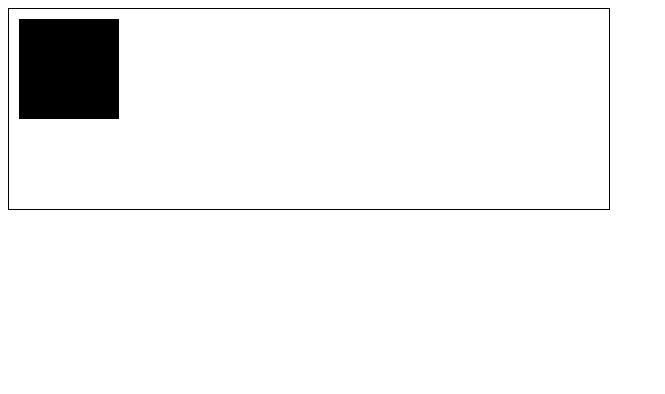
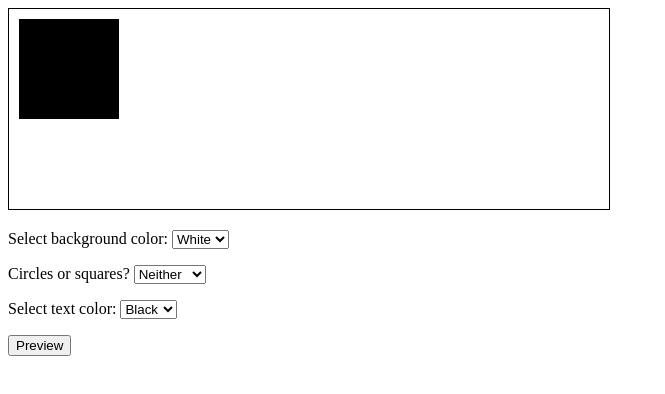
Before and after one commit to marcelobesch/HF-HTML5-programming, a plain HTML site: page Testes e exercicios/08 - Canvas/canvas.html in a window 1280 px wide. Shown: the whole page, without its empty margins (0-665 px from the left). Drawn offline with Linux system fonts and the light colour scheme.

Commit message:
Prosseguindo com o canvas
fiz os formulários no html

```diff
--- a/Testes e exercicios/08 - Canvas/canvas.html
+++ b/Testes e exercicios/08 - Canvas/canvas.html
@@ -8,7 +8,41 @@
 </head>
 <body>
 
-<canvas id="meucanvas" width="600" height="200"></canvas>
+<canvas id="meucanvas" width="600" height="200">
+	Por favor, atualize seu browser para usar o Tweetshirt!
+</canvas>
+
+<form>
+
+<p>
+	<label for="backgroundColor">Select background color:</label>
+	<select id="backgroundColor">
+		<option value="white" selected="selected">White</option>
+		<option value="black">Black</option>
+	</select>
+</p>
+<p>
+	<label for="shape">Circles or squares?</label>
+	<select id="shape">
+		<option value="none" selected="selected">Neither</option>
+		<option value="circles">Circles</option>
+		<option value="squares">Squares</option>
+	</select>
+</p>
+
+<p>
+	<label for="foregroundColor">Select text color:</label>
+	<select id="foregroundColor">
+		<option value="black" selected="selected">Black</option>
+		<option value="white">White</option>
+	</select>
+</p>
+
+<p>
+	<input type="button" id="previewButton" value="Preview"></input>
+</p>
+
+</form>
 
 </body>
 </html>
--- a/Testes e exercicios/08 - Canvas/canvas.js
+++ b/Testes e exercicios/08 - Canvas/canvas.js
@@ -1,6 +1,12 @@
 window.onload = function() {
 	var canvas = document.getElementById("meucanvas");
-	var context = canvas.getContext("2d");
-	context.fillRect(10, 10, 100, 100);
+	if(!canvas.getContext){
+		alert("Seu browser não suporta o recurso canvas");
+	}else{
+		var context = canvas.getContext("2d");
+		context.fillRect(10, 10, 100, 100);
+	}
+
+
 
 }
```
